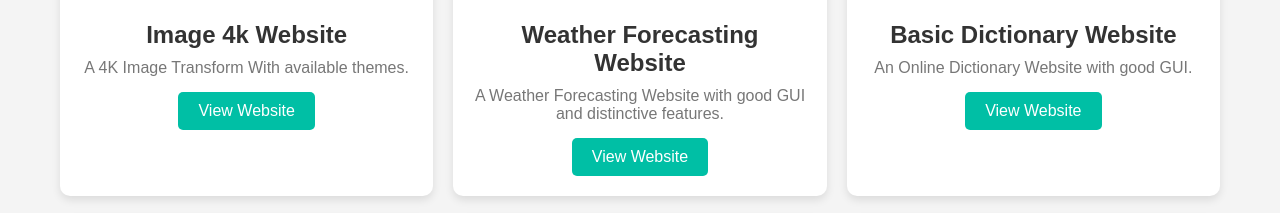
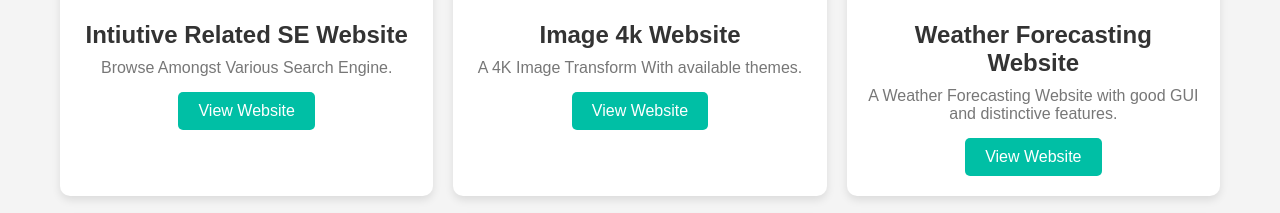
Before and after one commit to webtouchinc/webtouch, a plain HTML site: page webdisplay.html in a window 1280 px wide. Shown: the part 407-620 px from the top of the page. Drawn offline with Linux system fonts and the light colour scheme.

Commit message:
Update webdisplay.html

```diff
--- a/webdisplay.html
+++ b/webdisplay.html
@@ -103,6 +103,14 @@
     <div class="website-cards">
 
         <!-- Website Card 1 -->
+
+         <div class="website-card">
+            <img src="logo1.jpg" alt="Website 1">
+            <h3>Intiutive Related SE Website</h3>
+            <p>Browse Amongst Various Search Engine.</p>
+            <a href="https://webtouchinc.github.io/relatedsearchengine/" target="_blank">View Website</a>
+        </div>
+
         <div class="website-card">
             <img src="logo1.jpg" alt="Website 1">
             <h3>Image 4k Website</h3>
```
